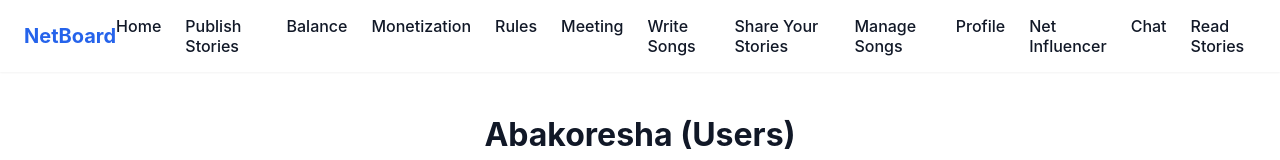
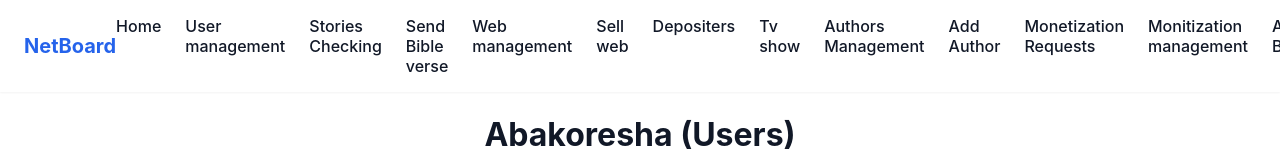
Before and after one commit to Newbhjj2222/admin, a Next.js app: page /Users in a window 1280 px wide. Shown: the top 160 px of the page. Built offline with nearby package versions, Linux system fonts and the light colour scheme; no server answers.

Commit message:
Update Net.js

```diff
--- a/src/components/Net.js
+++ b/src/components/Net.js
@@ -25,18 +25,25 @@ const Net = () => {
       <nav className={`${styles.nav} ${menuOpen ? styles.open : ""}`}>
         <ul>
           <li><Link href="/">Home</Link></li>
-          <li><Link href="/create">Publish Stories</Link></li>
-          <li><Link href="/balance">Balance</Link></li>
-          <li><Link href="/monitize">Monetization</Link></li>
-          <li><Link href="/rules">Rules</Link></li>
-          <li><Link href="/meet">Meeting</Link></li>
-          <li><Link href="/lyrics">Write Songs</Link></li>
-          <li><Link href="/share">Share Your Stories</Link></li>
-          <li><Link href="/ly">Manage Songs</Link></li>
-          <li><Link href="/profile">Profile</Link></li>
-          <li><Link href="/inf">Net Influencer</Link></li>
-          <li><Link href="https://netchat-2n7k.vercel.app/">Chat</Link></li>
-          <li><Link href="https://www.newtalentsg.co.rw">Read Stories</Link></li>
+          <li><Link href="/Users">User management</Link></li>
+           <li><Link href="/Anslyser">Stories Checking</Link></li>
+          <li><Link href="/Bible">Send Bible verse</Link></li>
+          <li><Link href="/Manager">Web management</Link></li>
+           <li><Link href="/Push">Sell web</Link></li>
+           <li><Link href="/Nes">Depositers</Link></li>
+           <li><Link href="/Show">Tv show</Link></li>
+          <li><Link href="/Team">Authors Management</Link></li>
+          <li><Link href="/addTeam">Add Author</Link></li>
+          <li><Link href="/Requests">Monetization Requests</Link></li>
+          <li><Link href="/monitize">Monitization management</Link></li>
+          <li><Link href="/rewards">Authors Balances</Link></li>
+          <li><Link href="/store">Store of Stories</Link></li>
+          <li><Link href="/verse">Bible verse manager</Link></li>
+          <li><Link href="/withdrawal">Withdrawal requests</Link></li>
+          <li><Link href="/Profile">Profile</Link></li>
+          <li><Link href="https://dash-nine-rho.vercel.app/manage">News manager</Link></li>
+          <li><Link href="https://dash-nine-rho.vercel.app/addnew">Publish news</Link></li>
+          <li><Link href="https://dash-nine-rho.vercel.app/poly">Poly maker</Link></li>
         </ul>
       </nav>
     </header>
```
